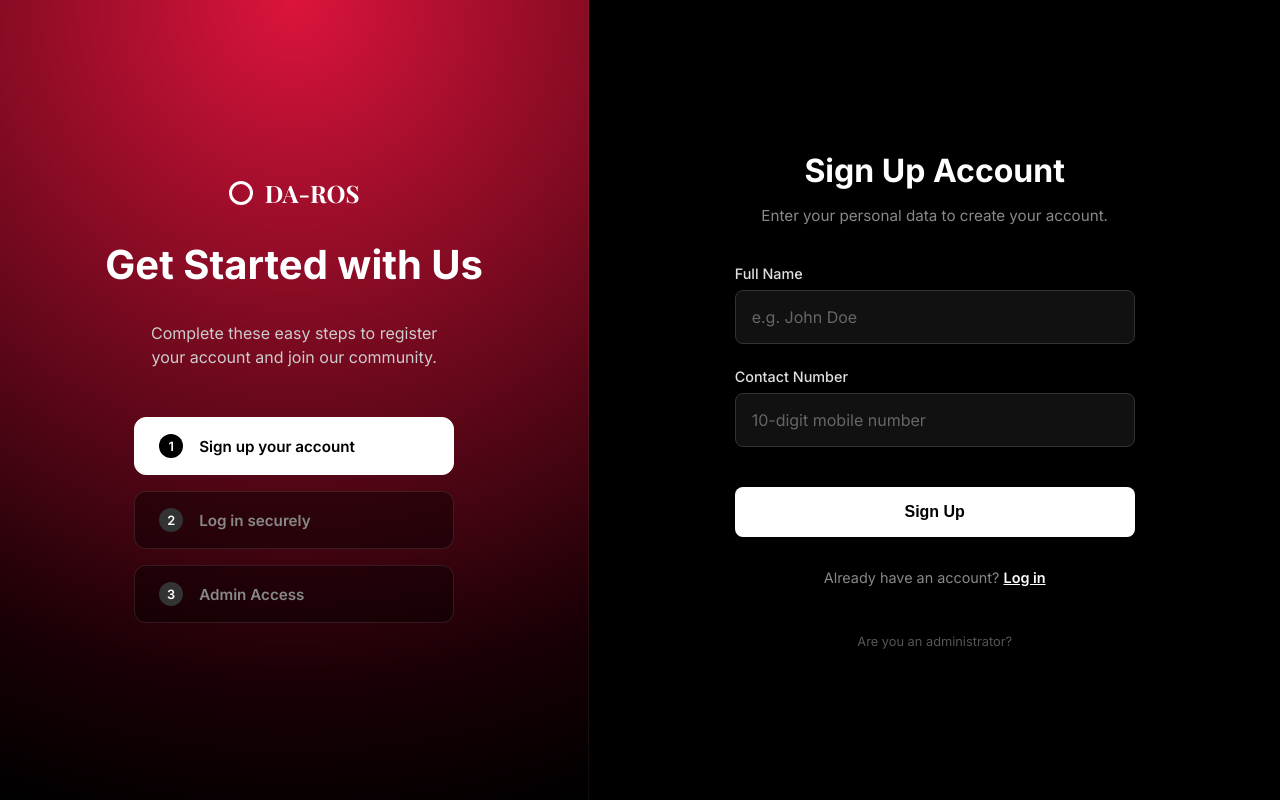
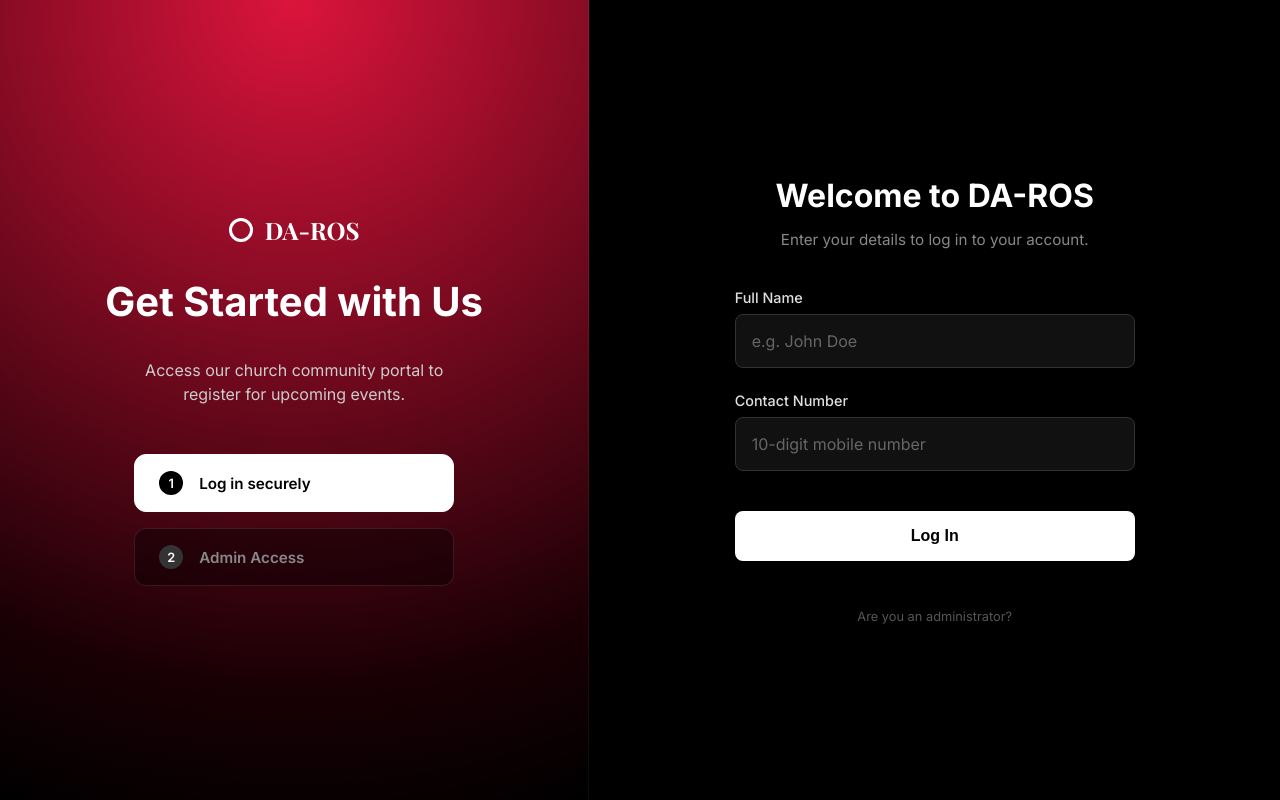
Before and after one commit to manojkumar2006-web/DA_ROS, a Next.js app: page /login in a window 1280 px wide. Built offline with nearby package versions, Linux system fonts and the light colour scheme; a web font is replaced by a local one.

Commit message:
feat: complete login flow and backend auth integration

```diff
--- a/src/app/login/page.tsx
+++ b/src/app/login/page.tsx
@@ -1,38 +1,63 @@
 "use client";
 
 import { useState } from 'react';
+import { useRouter } from 'next/navigation';
 import styles from './page.module.css';
 
 export default function LoginPage() {
-  const [mode, setMode] = useState<'login' | 'signup' | 'admin'>('signup');
+  const router = useRouter();
+  const [mode, setMode] = useState<'login' | 'admin'>('login');
   const [name, setName] = useState('');
   const [contactNumber, setContactNumber] = useState('');
   const [password, setPassword] = useState('');
   const [error, setError] = useState('');
+  const [isLoading, setIsLoading] = useState(false);
 
   const handleSubmit = async (e: React.FormEvent) => {
     e.preventDefault();
     setError('');
 
-    // Basic frontend validation
     if (!/^\d{10}$/.test(contactNumber)) {
       setError('Contact number must be exactly 10 digits.');
       return;
     }
 
-    if (mode === 'signup' && !name.trim()) {
-      setError('Name is required for sign up.');
+    if (mode === 'login' && !name.trim()) {
+      setError('Name is required to log in.');
       return;
     }
 
-    if (mode === 'admin' && password !== 'JESUSLOVESYOU') {
-      setError('Invalid admin credentials.');
+    if (mode === 'admin' && !password.trim()) {
+      setError('Admin password is required.');
       return;
     }
 
-    // TODO: Connect to backend API
-    console.log('Submitting:', { mode, name, contactNumber, password });
-    alert('Authentication API integration is in progress!');
+    setIsLoading(true);
+
+    try {
+      const res = await fetch('/api/auth/login', {
+        method: 'POST',
+        headers: { 'Content-Type': 'application/json' },
+        body: JSON.stringify({ mode, name, contactNumber, password }),
+      });
+
+      const data = await res.json();
+
+      if (!res.ok) {
+        throw new Error(data.error || 'Something went wrong');
+      }
+
+      // Success
+      if (data.role === 'admin') {
+        router.push('/admin'); // Assuming admin has a separate dashboard
+      } else {
+        router.push('/home');
+      }
+    } catch (err: any) {
+      setError(err.message);
+    } finally {
+      setIsLoading(false);
+    }
   };
 
   return (
@@ -45,20 +70,16 @@ export default function LoginPage() {
         </div>
         <h1 className={styles.leftTitle}>Get Started with Us</h1>
         <p className={styles.leftDesc}>
-          Complete these easy steps to register your account and join our community.
+          Access our church community portal to register for upcoming events.
         </p>
 
         <div className={styles.steps}>
-          <div className={`${styles.stepCard} ${mode === 'signup' ? styles.active : ''}`}>
+          <div className={`${styles.stepCard} ${mode === 'login' ? styles.active : ''}`}>
             <div className={styles.stepNumber}>1</div>
-            <span className={styles.stepText}>Sign up your account</span>
-          </div>
-          <div className={`${styles.stepCard} ${mode === 'login' ? styles.active : ''}`}>
-            <div className={styles.stepNumber}>2</div>
             <span className={styles.stepText}>Log in securely</span>
           </div>
           <div className={`${styles.stepCard} ${mode === 'admin' ? styles.active : ''}`}>
-            <div className={styles.stepNumber}>3</div>
+            <div className={styles.stepNumber}>2</div>
             <span className={styles.stepText}>Admin Access</span>
           </div>
         </div>
@@ -68,20 +89,18 @@ export default function LoginPage() {
       <div className={styles.rightPanel}>
         <div className={styles.formContainer}>
           <h2 className={styles.formTitle}>
-            {mode === 'signup' && 'Sign Up Account'}
-            {mode === 'login' && 'Welcome Back'}
+            {mode === 'login' && 'Welcome to DA-ROS'}
             {mode === 'admin' && 'Admin Portal'}
           </h2>
           <p className={styles.formSubtitle}>
-            {mode === 'signup' && 'Enter your personal data to create your account.'}
-            {mode === 'login' && 'Enter your contact number to log in.'}
+            {mode === 'login' && 'Enter your details to log in to your account.'}
             {mode === 'admin' && 'Enter admin credentials.'}
           </p>
 
           {error && <div className={styles.errorMsg}>{error}</div>}
 
           <form onSubmit={handleSubmit}>
-            {mode === 'signup' && (
+            {mode === 'login' && (
               <div className={styles.formGroup}>
                 <label className={styles.label}>Full Name</label>
                 <input
@@ -122,30 +141,10 @@ export default function LoginPage() {
               </div>
             )}
 
-            <button type="submit" className={styles.submitBtn}>
-              {mode === 'signup' && 'Sign Up'}
-              {mode === 'login' && 'Log In'}
-              {mode === 'admin' && 'Access Portal'}
+            <button type="submit" className={styles.submitBtn} disabled={isLoading}>
+              {isLoading ? 'Processing...' : (mode === 'login' ? 'Log In' : 'Access Portal')}
             </button>
           </form>
-
-          {mode === 'signup' && (
-            <p className={styles.toggleText}>
-              Already have an account?{' '}
-              <span className={styles.toggleLink} onClick={() => setMode('login')}>
-                Log in
-              </span>
-            </p>
-          )}
-
-          {mode === 'login' && (
-            <p className={styles.toggleText}>
-              Don't have an account?{' '}
-              <span className={styles.toggleLink} onClick={() => setMode('signup')}>
-                Sign up
-              </span>
-            </p>
-          )}
 
           {mode !== 'admin' && (
             <div className={styles.adminToggle} onClick={() => setMode('admin')}>
```
Also changed, not shown: src/app/api/auth/login/route.ts (added, +63 -0 lines), src/app/home/page.tsx (added, +17 -0 lines).
